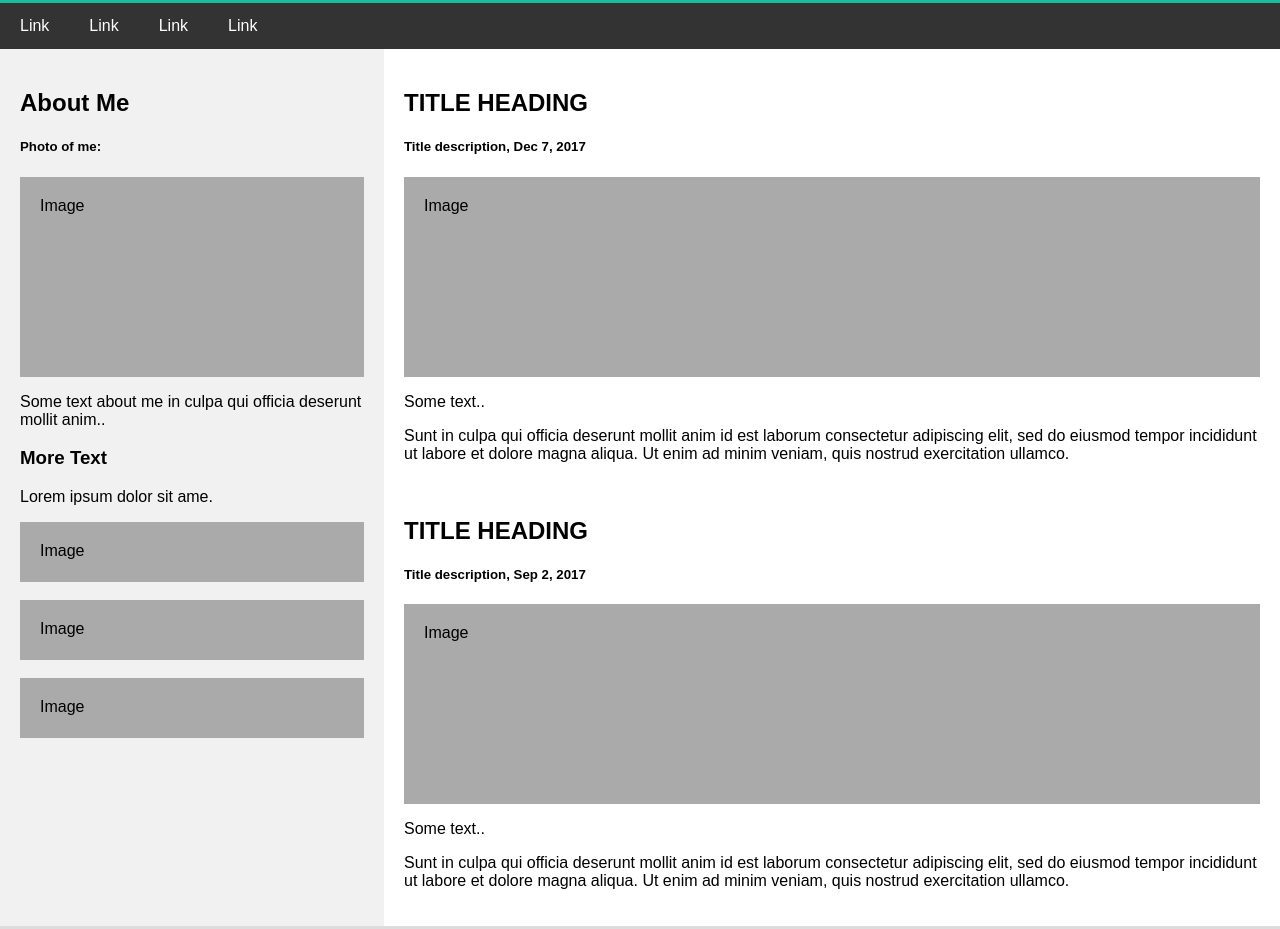
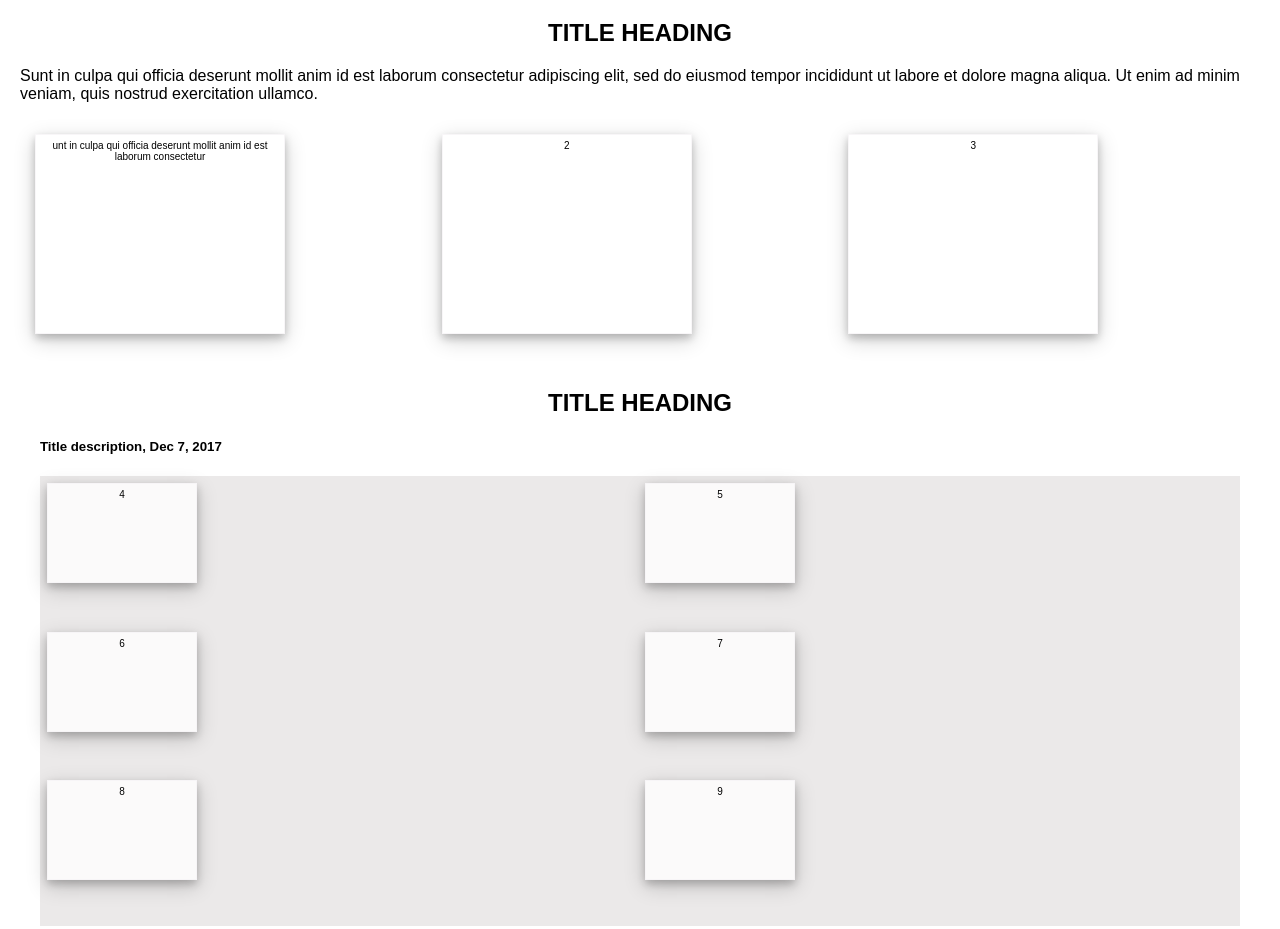
Before and after one commit to RodolfoBrian/Team77, a plain HTML site: page index.html in a window 1280 px wide. Shown: the part 741-1670 px from the top of the page. Drawn offline with Linux system fonts and the light colour scheme.

Commit message:
First page

```diff
--- a/index.html
+++ b/index.html
@@ -19,7 +19,7 @@ body {
 .header {
   padding: 280px;
   text-align: center;
-  background: #1abc9c;
+  background: #04358a;
   color: white;
 }
 
@@ -66,9 +66,11 @@ body {
 
 /* Fake image, just for this example */
 .fakeimg {
-  background-color: #aaa;
+  background-color: rgb(235, 233, 233);
   width: 100%;
-  padding: 20px;
+  padding: 2px;
+  display: grid;
+  grid-template-columns: auto auto;
 }
 
 /* Footer */
@@ -84,14 +86,45 @@ body {
     flex-direction: column;
   }
 }
+
+
+.grid-container {
+  display: grid;
+  grid-template-columns: auto auto auto;
+
+  padding: 10px;
+}
+.grid-item {
+  background-color: rgba(255, 255, 255, 0.8);
+  border: 1px solid rgba(247, 244, 247, 0.8);
+  padding: 5px;
+  width: 250px;
+  height: 200px;
+  font-size: 10px;
+  text-align: center;
+  margin: 5px;
+  box-shadow: 0 4px 8px 0 rgba(0, 0, 0, 0.2), 0 6px 20px 0 rgba(0, 0, 0, 0.19);
+}
+
+.grid-items {
+  background-color: rgba(255, 255, 255, 0.8);
+  border: 1px solid rgba(247, 244, 247, 0.8);
+  padding: 5px;
+  width: 150px;
+  height: 100px;
+  font-size: 10px;
+  text-align: center;
+  margin: 5px;
+  box-shadow: 0 4px 8px 0 rgba(0, 0, 0, 0.2), 0 6px 20px 0 rgba(0, 0, 0, 0.19);
+}
+
+.center { text-align:center; }
 </style>
 </head>
 <body>
 
 <!-- Note -->
-<div style="background:yellow;padding:5px">
-  <h4 style="text-align:center">Resize the browser window to see the responsive effect.</h4>
-</div>
+
 
 <!-- Header -->
 <div class="header">
@@ -108,31 +141,42 @@ body {
 </div>
 
 <!-- The flexible grid (content) -->
-<div class="row">
-  <div class="side">
-    <h2>About Me</h2>
-    <h5>Photo of me:</h5>
-    <div class="fakeimg" style="height:200px;">Image</div>
-    <p>Some text about me in culpa qui officia deserunt mollit anim..</p>
-    <h3>More Text</h3>
-    <p>Lorem ipsum dolor sit ame.</p>
-    <div class="fakeimg" style="height:60px;">Image</div><br>
-    <div class="fakeimg" style="height:60px;">Image</div><br>
-    <div class="fakeimg" style="height:60px;">Image</div>
+<div class="main">
+
+    <h2 class="center">TITLE HEADING</h2>
+
+   <p>
+    Sunt in culpa qui officia deserunt mollit anim id
+    est laborum consectetur adipiscing elit, sed do eiusmod tempor
+    incididunt ut labore et dolore magna aliqua. Ut enim ad minim veniam,
+    quis nostrud exercitation ullamco.
+</p>
+
+    <div class="grid-container">
+  <div class="grid-item">
+  unt in culpa qui officia deserunt mollit anim id est laborum consectetur</div>
+  <div class="grid-item">2</div>
+  <div class="grid-item">3</div>
+
+
   </div>
   <div class="main">
-    <h2>TITLE HEADING</h2>
+    <h2 class="center">TITLE HEADING</h2>
     <h5>Title description, Dec 7, 2017</h5>
-    <div class="fakeimg" style="height:200px;">Image</div>
+    <div class="fakeimg" style="height:450px;">
+
+    <div class="grid-items">4</div>
+    <div class="grid-items">5</div>
+    <div class="grid-items">6</div>
+    <div class="grid-items">7</div>
+    <div class="grid-items">8</div>
+    <div class="grid-items">9</div>
+
+    </div>
     <p>Some text..</p>
     <p>Sunt in culpa qui officia deserunt mollit anim id est laborum consectetur adipiscing elit, sed do eiusmod tempor incididunt ut labore et dolore magna aliqua. Ut enim ad minim veniam, quis nostrud exercitation ullamco.</p>
     <br>
-    <h2>TITLE HEADING</h2>
-    <h5>Title description, Sep 2, 2017</h5>
-    <div class="fakeimg" style="height:200px;">Image</div>
-    <p>Some text..</p>
-    <p>Sunt in culpa qui officia deserunt mollit anim id est laborum consectetur adipiscing elit, sed do eiusmod tempor incididunt ut labore et dolore magna aliqua. Ut enim ad minim veniam, quis nostrud exercitation ullamco.</p>
-  </div>
+    </div>
 </div>
 
 <!-- Footer -->
```
